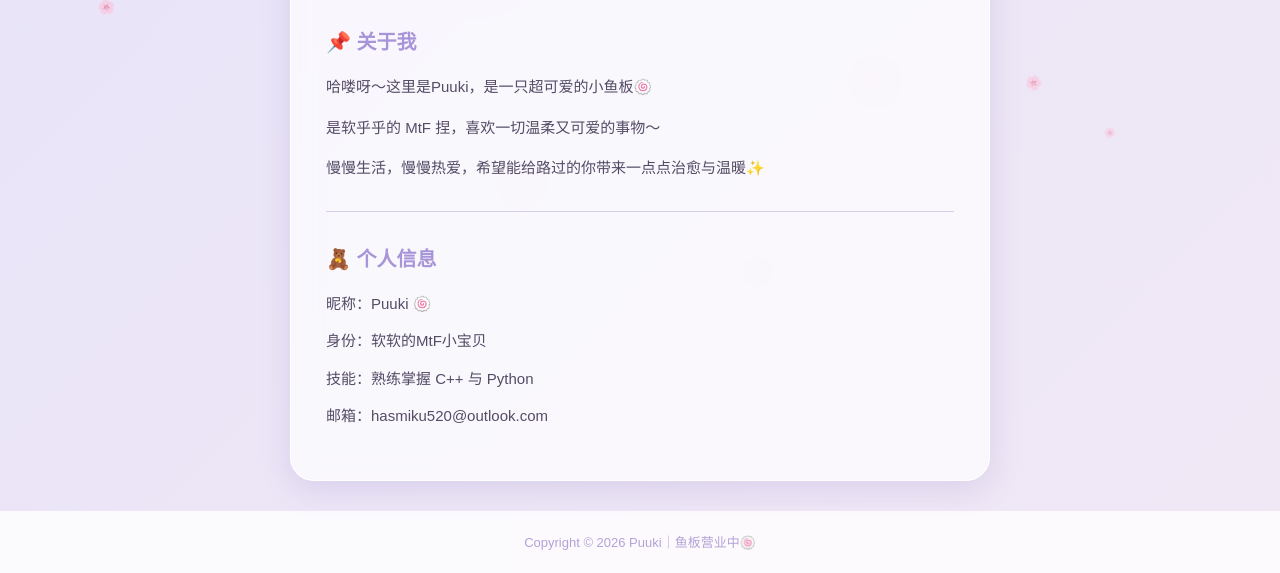
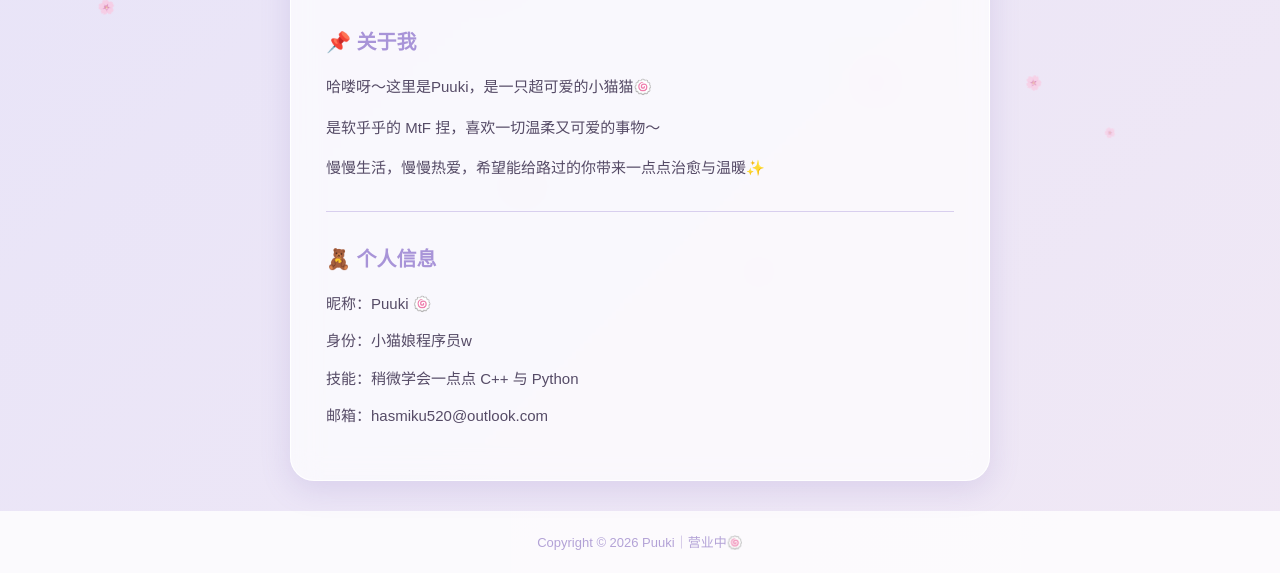
Before and after one commit to HasPuuki/Puuki, a plain HTML site: page index.html in a window 1280 px wide. Shown: the part 224-797 px from the top of the page. Drawn offline with Linux system fonts and the light colour scheme.

Commit message:
Update index.html

```diff
--- a/index.html
+++ b/index.html
@@ -19,7 +19,7 @@
   <div class="sub-title">欢迎来到软软糯糯的小咖啡厅 ☕</div>
 
   <h2>📌 关于我</h2>
-  <p>哈喽呀～这里是Puuki，是一只超可爱的小鱼板🍥</p>
+  <p>哈喽呀～这里是Puuki，是一只超可爱的小猫猫🍥</p>
   <p>是软乎乎的 MtF 捏，喜欢一切温柔又可爱的事物～</p>
   <p>慢慢生活，慢慢热爱，希望能给路过的你带来一点点治愈与温暖✨</p>
 
@@ -27,12 +27,12 @@
 
   <h2>🧸 个人信息</h2>
   <div class="info-item">昵称：Puuki 🍥</div>
-  <div class="info-item">身份：软软的MtF小宝贝</div>
-  <div class="info-item">技能：熟练掌握 C++ 与 Python</div>
+  <div class="info-item">身份：小猫娘程序员w</div>
+  <div class="info-item">技能：稍微学会一点点 C++ 与 Python</div>
   <div class="info-item">邮箱：hasmiku520@outlook.com</div>
 </div>
 
-<footer>Copyright © 2026 Puuki｜鱼板营业中🍥</footer>
+<footer>Copyright © 2026 Puuki｜营业中🍥</footer>
 
 <script>
 function sakura(){let e=document.createElement("div");e.classList.add("sakura"),e.innerHTML="🌸",e.style.left=Math.random()*100+"vw",e.style.fontSize=Math.random()*12+8+"px",e.style.animationDuration=Math.random()*6+5+"s",document.body.appendChild(e),setTimeout(()=>{e.remove()},11e3)}setInterval(sakura,300);
```
